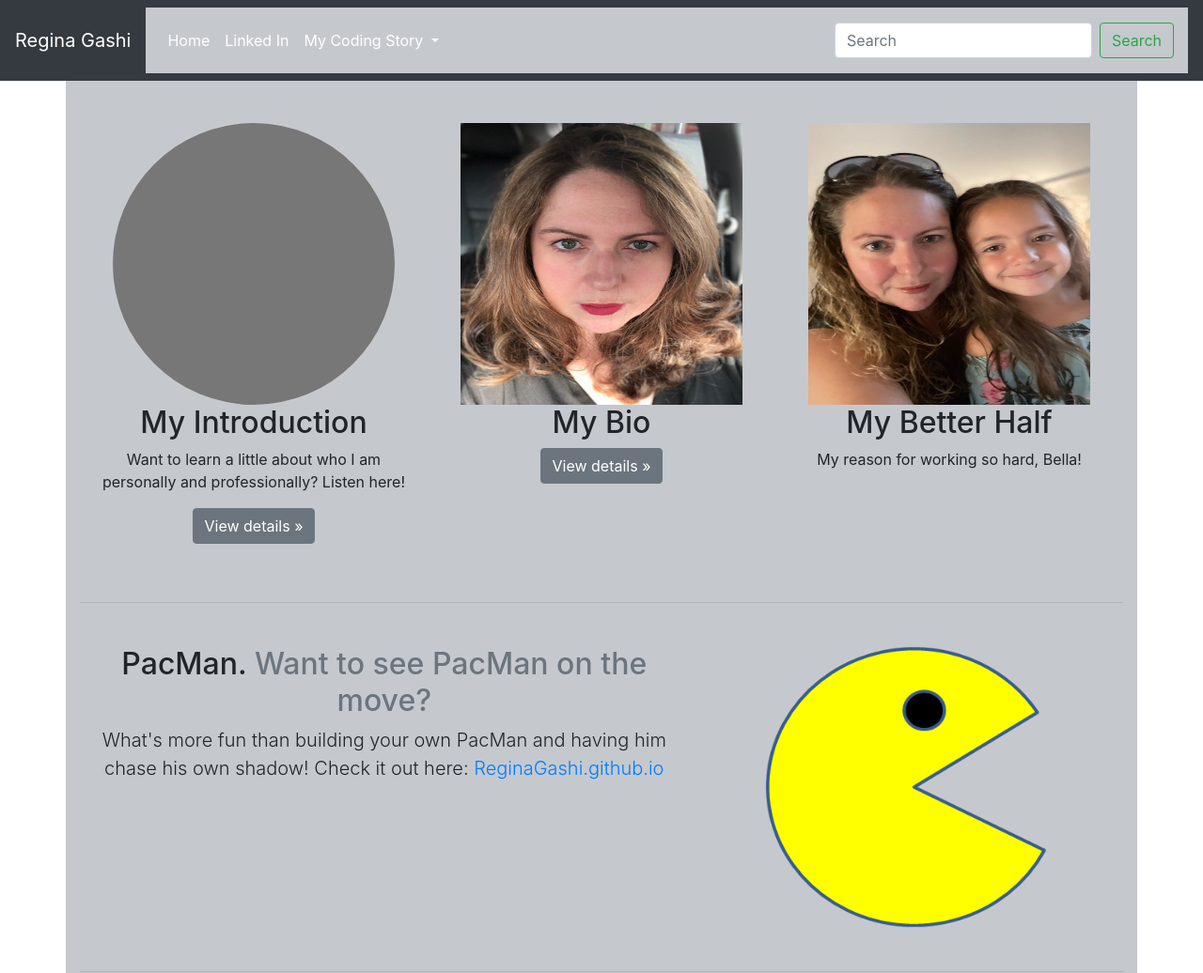
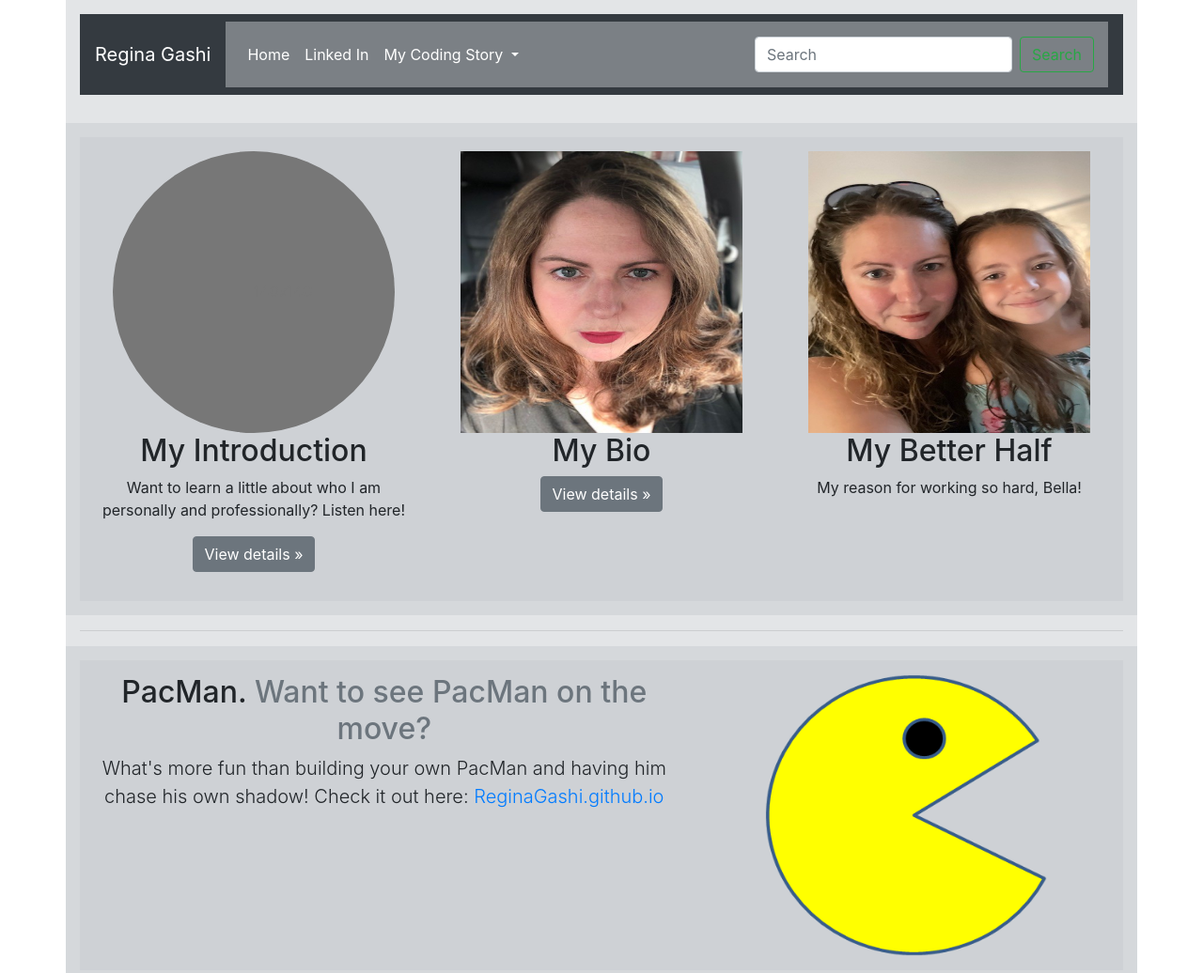
Before and after one commit to ReginaGashi/Portfolio, a plain HTML site: page index.html in a window 1280 px wide. Shown: the top 1036 px of the page at 94% size. Drawn offline with nearby package versions, Linux system fonts and the light colour scheme.

Commit message:
Update index.html

```diff
--- a/index.html
+++ b/index.html
@@ -8,6 +8,7 @@
 
     </head>
     <Body>
+        <div class = "container">
         <nav class="navbar navbar-expand-lg navbar-dark bg-dark">
             <a class="navbar-brand" href="#">Regina Gashi</a>
             <button class="navbar-toggler" type="button" data-toggle="collapse" data-target="#navbarSupportedContent" aria-controls="navbarSupportedContent" aria-expanded="false" aria-label="Toggle navigation">
@@ -41,6 +42,7 @@
               </form>
             </div>
           </nav>
+         </div>
 
 
 <!-- jQuery first, then Popper.js, then Bootstrap JS  - This is the scripts needed to add dropdown functionality to the navigation bar-->
@@ -55,7 +57,7 @@
             padding: 15px;
             text-align:center ;
 
-            background-color: rgb(197, 201, 206);
+            background-color: rgb(197, 201, 206, 0.486);
         }
 </style>
 
```
